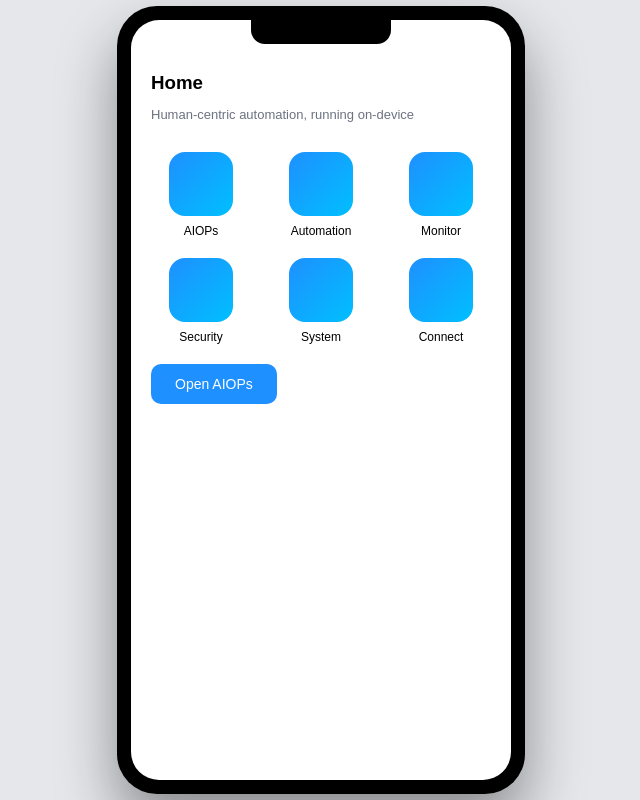
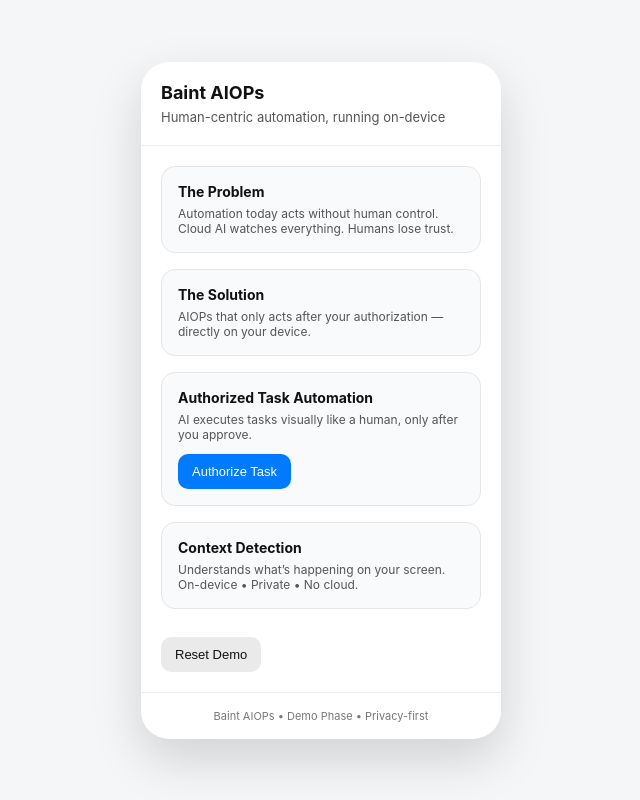
Before and after one commit to BAINT-tech/baint-aiops-phone-demoV2, a plain HTML site: page index.html in a window 1280 px wide. Shown: the whole page, without its empty margins (319-959 px from the left). Drawn offline with Linux system fonts and the light colour scheme.

Commit message:
Refactor index.html for improved layout and design
Updated HTML structure and styling for Baint AIOPs demo.

```diff
--- a/index.html
+++ b/index.html
@@ -2,264 +2,173 @@
 <!DOCTYPE html>
 <html lang="en">
 <head>
-<meta charset="UTF-8">
-<title>Baint OS – AIOPs Demo</title>
-<meta name="viewport" content="width=device-width, initial-scale=1.0">
+  <meta charset="UTF-8" />
+  <meta name="viewport" content="width=device-width, initial-scale=1.0"/>
+  <title>Baint AIOPs Demo</title>
 
   <style>
     body {
-  background:#E5E7EB;
-  font-family: Arial, sans-serif;
-  display:flex;
-  justify-content:center;
-  align-items:center;
-  height:100vh;
-  margin:0;
+      margin: 0;
+      font-family: -apple-system, BlinkMacSystemFont, "Segoe UI", Roboto, sans-serif;
+      background: #f5f6f8;
+      color: #111;
+      display: flex;
+      justify-content: center;
+      align-items: center;
+      min-height: 100vh;
     }
 
-/* PHONE FRAME */
     .phone {
-  width:380px;
-  height:760px;
-  background:#000000;
-  border-radius:40px;
-  padding:14px;
-  box-shadow:0 30px 60px rgba(0,0,0,0.4);
+      width: 360px;
+      background: #fff;
+      border-radius: 28px;
+      box-shadow: 0 20px 50px rgba(0,0,0,0.15);
+      overflow: hidden;
     }
 
-/* SCREEN */
-.screen-wrapper {
-  width:100%;
-  height:100%;
-  background:#FFFFFF;
-  border-radius:28px;
-  overflow:hidden;
-  position:relative;
+    .header {
+      padding: 20px;
+      border-bottom: 1px solid #eee;
     }
 
-/* NOTCH */
-.notch {
-  width:140px;
-  height:24px;
-  background:#000;
-  border-radius:0 0 14px 14px;
-  margin:0 auto;
+    .header h1 {
+      font-size: 18px;
+      margin: 0 0 6px 0;
     }
 
-/* SCREENS */
-.screen {
-  display:none;
-  height:100%;
-  padding:20px;
-  box-sizing:border-box;
+    .header p {
+      font-size: 13px;
+      color: #555;
+      margin: 0;
     }
 
-.screen.active {
-  display:block;
+    .screen {
+      padding: 20px;
     }
 
-/* CENTER */
-.center {
-  display:flex;
-  flex-direction:column;
-  justify-content:center;
-  align-items:center;
-  height:100%;
-  text-align:center;
+    .card {
+      background: #f9fafb;
+      border-radius: 14px;
+      padding: 16px;
+      margin-bottom: 16px;
+      border: 1px solid #e6e6e6;
     }
 
-/* LOGO */
-.brand-logo img {
-  width:90px;
-  height:90px;
-  margin-bottom:16px;
+    .card h3 {
+      font-size: 14px;
+      margin: 0 0 6px 0;
     }
 
-/* LOADER */
-.loader {
-  width:180px;
-  height:6px;
-  background:#E5E7EB;
-  border-radius:10px;
-  overflow:hidden;
-  margin-top:20px;
+    .card p {
+      font-size: 12px;
+      color: #555;
+      margin: 0;
     }
 
-.loader span {
-  display:block;
-  height:100%;
-  width:0;
-  background:#1E90FF;
-  animation:load 5s linear forwards;
+    .btn {
+      margin-top: 12px;
+      padding: 10px 14px;
+      border-radius: 10px;
+      border: none;
+      background: #007bff;
+      color: #fff;
+      font-size: 13px;
+      cursor: pointer;
     }
 
-@keyframes load {
-  to { width:100%; }
+    .btn.secondary {
+      background: #eaeaea;
+      color: #111;
     }
 
-/* FOOTER */
-.boot-footer {
-  position:absolute;
-  bottom:30px;
-  width:100%;
-  text-align:center;
-  font-size:12px;
-  color:#9CA3AF;
+    .status {
+      margin-top: 10px;
+      font-size: 12px;
+      color: #007bff;
+      display: none;
     }
 
-/* TEXT */
-h2, h3 {
-  margin:8px 0;
-}
-
-p {
-  color:#6B7280;
-  font-size:14px;
-}
-
-/* ICON GRID */
-.icon-grid {
-  display:grid;
-  grid-template-columns:repeat(3,1fr);
-  gap:20px;
-  margin-top:30px;
-}
-
-.app {
-  text-align:center;
-  font-size:12px;
-}
-
-.icon {
-  width:64px;
-  height:64px;
-  border-radius:16px;
-  background:linear-gradient(135deg,#1E90FF,#00BFFF);
-  margin:0 auto 8px;
-}
-
-/* CARD */
-.card {
-  background:#F9FAFB;
-  border-radius:14px;
-  padding:16px;
-  margin-top:20px;
-  border:1px solid #E5E7EB;
-}
-
-/* BUTTON */
-button {
-  background:#1E90FF;
-  border:none;
-  padding:12px 24px;
-  border-radius:10px;
-  color:white;
-  margin-top:20px;
-  font-size:14px;
-  cursor:pointer;
-}
-
-/* AI CURSOR */
-#ai-cursor {
-  width:16px;
-  height:16px;
-  background:#1E90FF;
-  border-radius:50%;
-  position:absolute;
-  top:60%;
-  left:20%;
-  display:none;
-  z-index:10;
-  box-shadow:0 0 12px rgba(30,144,255,0.9);
+    .footer {
+      padding: 16px;
+      border-top: 1px solid #eee;
+      text-align: center;
+      font-size: 11px;
+      color: #777;
     }
   </style>
 </head>
-
 <body>
 
   <div class="phone">
-  <div class="screen-wrapper">
 
-    <div class="notch"></div>
-
-    <!-- BOOT SCREEN -->
-    <div class="screen active" id="boot">
-      <div class="center">
-        <div class="brand-logo">
-          <img src="logo.png" alt="Baint OS Logo">
-        </div>
-        <h2>Baint OS</h2>
-        <p>Powering the Future</p>
-        <div class="loader"><span></span></div>
-      </div>
-      <div class="boot-footer">Powered by Baintcomputer AIOPs</div>
+    <!-- INTRO / PROBLEM -->
+    <div class="header">
+      <h1>Baint AIOPs</h1>
+      <p>Human-centric automation, running on-device</p>
     </div>
 
-    <!-- HOME -->
-    <div class="screen" id="home">
-      <h3>Home</h3>
-      <p style="font-size:13px">Human-centric automation, running on-device</p>
-
-      <div class="icon-grid">
-        <div class="app"><div class="icon"></div>AIOPs</div>
-        <div class="app"><div class="icon"></div>Automation</div>
-        <div class="app"><div class="icon"></div>Monitor</div>
-        <div class="app"><div class="icon"></div>Security</div>
-        <div class="app"><div class="icon"></div>System</div>
-        <div class="app"><div class="icon"></div>Connect</div>
-      </div>
-
-      <button onclick="show('aiops')">Open AIOPs</button>
-    </div>
-
-    <!-- AIOPs -->
-    <div class="screen" id="aiops">
-      <h3>AIOPs Brain Engine</h3>
+    <div class="screen">
 
       <div class="card">
-        <strong>Authorized Task Automation</strong>
-        <p>AI executes tasks visually like a human using your device.</p>
-        <button onclick="startAI()">Authorize Task</button>
+        <h3>The Problem</h3>
+        <p>
+          Automation today acts without human control.
+          Cloud AI watches everything.
+          Humans lose trust.
+        </p>
       </div>
 
       <div class="card">
-        <strong>Moment Detection</strong>
-        <p>On-device intelligence • Privacy-first • No cloud</p>
+        <h3>The Solution</h3>
+        <p>
+          AIOPs that only acts after your authorization —
+          directly on your device.
+        </p>
       </div>
 
-      <button onclick="show('home')">Back</button>
+      <!-- CORE FEATURE -->
+      <div class="card">
+        <h3>Authorized Task Automation</h3>
+        <p>
+          AI executes tasks visually like a human,
+          only after you approve.
+        </p>
+        <button class="btn" onclick="authorizeTask()">Authorize Task</button>
+        <div class="status" id="status">Task authorized. Executing on-device…</div>
       </div>
 
-    <!-- AI CURSOR -->
-    <div id="ai-cursor"></div>
+      <div class="card">
+        <h3>Context Detection</h3>
+        <p>
+          Understands what’s happening on your screen.
+          On-device • Private • No cloud.
+        </p>
+      </div>
+
+      <button class="btn secondary" onclick="resetDemo()">Reset Demo</button>
 
     </div>
+
+    <div class="footer">
+      Baint AIOPs • Demo Phase • Privacy-first
+    </div>
+
   </div>
 
   <script>
+    function authorizeTask() {
+      const status = document.getElementById("status");
+      status.style.display = "block";
+      status.textContent = "Task authorized. Executing on-device…";
+
       setTimeout(() => {
-  show('home');
-}, 5000);
-
-function show(id) {
-  document.querySelectorAll('.screen').forEach(s => s.classList.remove('active'));
-  document.getElementById(id).classList.add('active');
+        status.textContent = "Task completed successfully.";
+      }, 2000);
     }
 
-/* AI CURSOR MOTION */
-function startAI() {
-  const cursor = document.getElementById("ai-cursor");
-  cursor.style.display = "block";
-
-  cursor.animate([
-    { transform: "translate(0, 0)" },
-    { transform: "translate(140px, -120px)" },
-    { transform: "translate(220px, -40px)" }
-  ], {
-    duration: 3000,
-    easing: "ease-in-out",
-    fill: "forwards"
-  });
+    function resetDemo() {
+      const status = document.getElementById("status");
+      status.style.display = "none";
     }
   </script>
 
```
Lines whose indentation alone changed are shown as unchanged.
